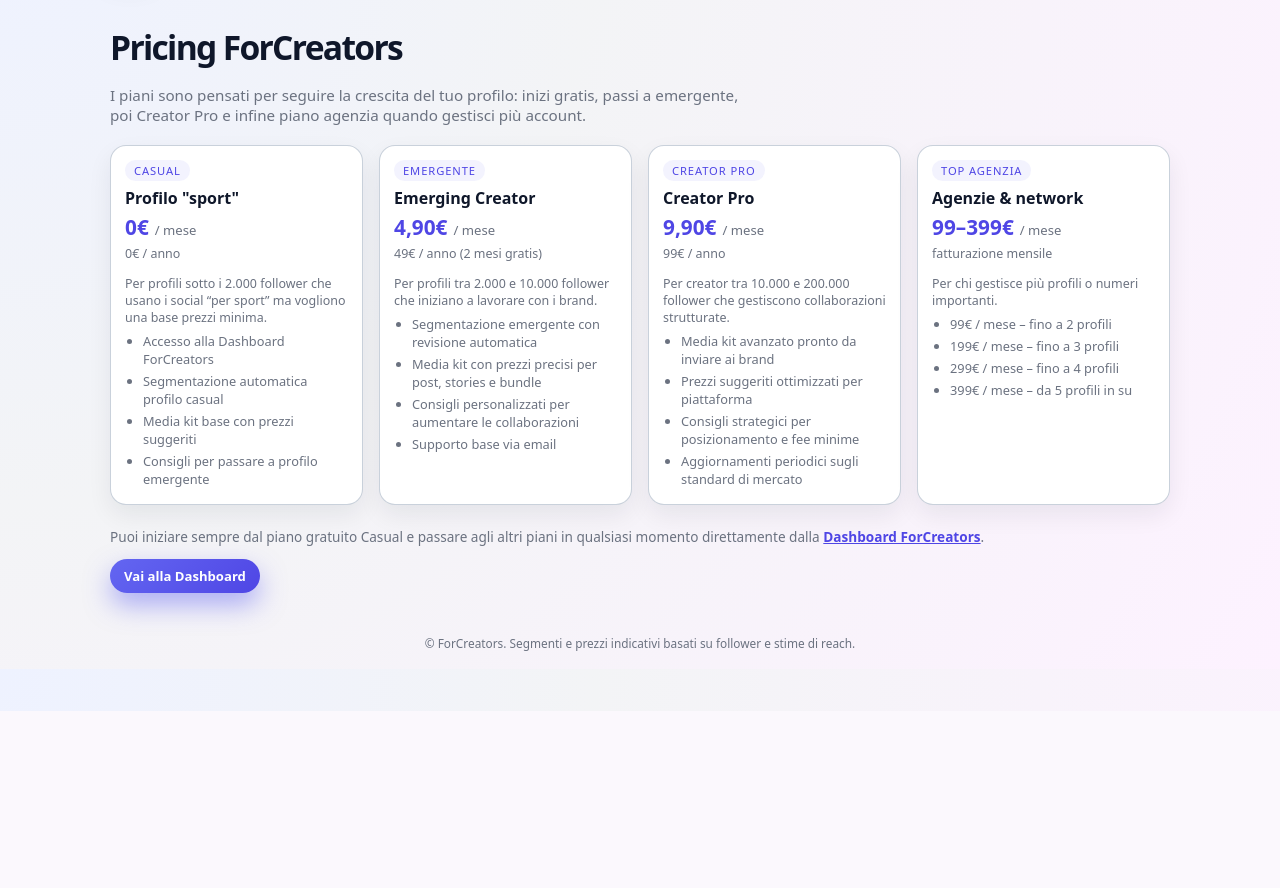
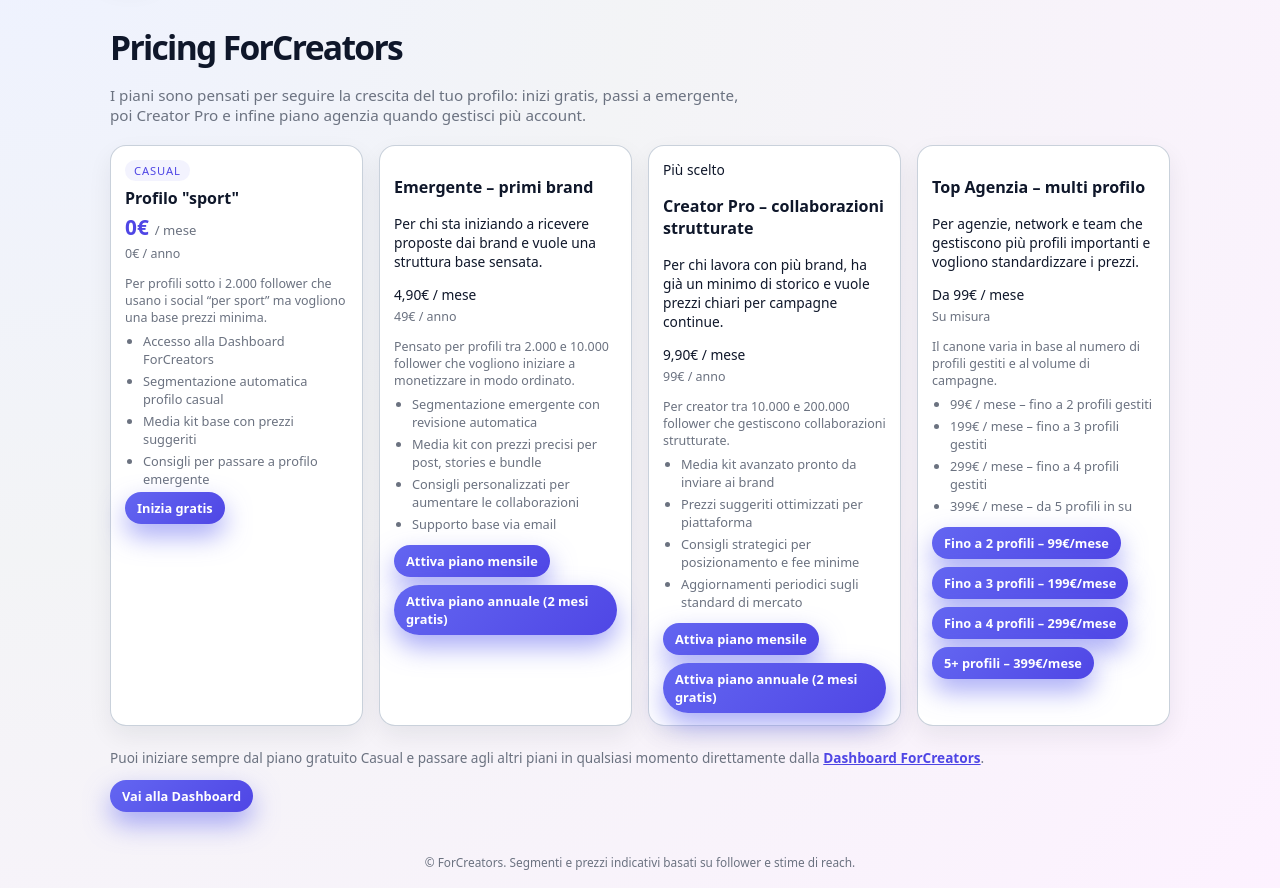
Before and after one commit to antoniobottalico1505/creator-segmentation, a FastAPI app: page /pricing in a window 1280 px wide. Shown: the part 89-977 px from the top of the page. Before the commit the page ends 800 px from the top, so only its background shows below. Run offline with FastAPI, Linux system fonts and the light colour scheme.

Commit message:
Aggiorna pricing con bottoni Stripe

```diff
--- a/templates/pricing.html
+++ b/templates/pricing.html
@@ -216,20 +216,54 @@
       font-size: 0.85rem;
       color: var(--text-muted);
     }
-    .primary-link {
+        .primary-link {
       display: inline-flex;
       align-items: center;
-      gap: 6px;
-      padding: 8px 14px;
+      justify-content: center;
+      padding: 7px 12px;
       border-radius: 999px;
-      border: none;
-      background: linear-gradient(135deg,var(--blue),var(--blue-dark));
+      font-size: 0.8rem;
+      font-weight: 600;
+      background: linear-gradient(135deg, var(--blue), var(--blue-dark));
       color: #ffffff;
       text-decoration: none;
-      font-size: 0.82rem;
-      font-weight: 600;
-      box-shadow: 0 12px 26px rgba(99,102,241,0.5);
+      box-shadow: 0 12px 26px rgba(99,102,241,0.55);
+      transition: transform 0.1s, box-shadow 0.1s, filter 0.1s;
     }
+    .primary-link:hover {
+      transform: translateY(-1px);
+      filter: brightness(1.05);
+      box-shadow: 0 16px 32px rgba(99,102,241,0.65);
+    }
+
+    .price-actions {
+      margin-top: 12px;
+      display: flex;
+      flex-wrap: wrap;
+      gap: 8px;
+    }
+
+    .secondary-link {
+  display: inline-flex;
+  align-items: center;
+  justify-content: center;
+  padding: 7px 12px;
+  border-radius: 999px;
+  font-size: 0.8rem;
+  font-weight: 600;
+  background: linear-gradient(135deg, var(--blue), var(--blue-dark));
+  color: #ffffff;
+  text-decoration: none;
+  box-shadow: 0 12px 26px rgba(99,102,241,0.55);
+  border: none; /* niente bordo blu */
+  transition: transform 0.1s, box-shadow 0.1s, filter 0.1s;
+}
+
+.secondary-link:hover {
+  transform: translateY(-1px);
+  filter: brightness(1.05);
+  box-shadow: 0 16px 32px rgba(99,102,241,0.65);
+}
 
     footer {
       text-align: center;
@@ -310,18 +344,20 @@
         <li>Media kit base con prezzi suggeriti</li>
         <li>Consigli per passare a profilo emergente</li>
       </ul>
+<a href="https://forcreators.vip/" class="primary-link price-cta">
+  <span>Inizia gratis</span>
+</a>
     </article>
 
-    <article class="price-card">
-      <div class="price-badge">Emergente</div>
-      <div class="price-name">Emerging Creator</div>
-      <div class="price-main">
-        <span class="price-value">4,90€</span>
-        <span class="price-period">/ mese</span>
-      </div>
-      <div class="price-yearly">49€ / anno (2 mesi gratis)</div>
+       <article class="price-card">
+      <h3 class="price-title">Emergente – primi brand</h3>
+      <p class="price-sub">
+        Per chi sta iniziando a ricevere proposte dai brand e vuole una struttura base sensata.
+      </p>
+      <div class="price-main">4,90€ / mese</div>
+      <div class="price-yearly">49€ / anno</div>
       <p class="price-note">
-        Per profili tra 2.000 e 10.000 follower che iniziano a lavorare con i brand.
+        Pensato per profili tra 2.000 e 10.000 follower che vogliono iniziare a monetizzare in modo ordinato.
       </p>
       <ul class="price-list">
         <li>Segmentazione emergente con revisione automatica</li>
@@ -329,15 +365,37 @@
         <li>Consigli personalizzati per aumentare le collaborazioni</li>
         <li>Supporto base via email</li>
       </ul>
+
+      <div class="price-actions">
+        <!-- MENSILE EMERGENTE -->
+        <a
+          href="https://buy.stripe.com/aFa5kEgDbgtp6hq56i4gg00"
+          class="primary-link"
+          target="_blank"
+          rel="noopener noreferrer"
+        >
+          Attiva piano mensile
+        </a>
+
+        <!-- ANNUALE EMERGENTE -->
+        <a
+          href="https://buy.stripe.com/dRmbJ22Ml5OL9tC6am4gg06"
+          class="secondary-link"
+          target="_blank"
+          rel="noopener noreferrer"
+        >
+          Attiva piano annuale (2 mesi gratis)
+        </a>
+      </div>
     </article>
 
-    <article class="price-card">
-      <div class="price-badge">Creator Pro</div>
-      <div class="price-name">Creator Pro</div>
-      <div class="price-main">
-        <span class="price-value">9,90€</span>
-        <span class="price-period">/ mese</span>
-      </div>
+       <article class="price-card price-highlight">
+      <div class="badge">Più scelto</div>
+      <h3 class="price-title">Creator Pro – collaborazioni strutturate</h3>
+      <p class="price-sub">
+        Per chi lavora con più brand, ha già un minimo di storico e vuole prezzi chiari per campagne continue.
+      </p>
+      <div class="price-main">9,90€ / mese</div>
       <div class="price-yearly">99€ / anno</div>
       <p class="price-note">
         Per creator tra 10.000 e 200.000 follower che gestiscono collaborazioni strutturate.
@@ -348,25 +406,88 @@
         <li>Consigli strategici per posizionamento e fee minime</li>
         <li>Aggiornamenti periodici sugli standard di mercato</li>
       </ul>
+
+      <div class="price-actions">
+        <!-- MENSILE PRO -->
+        <a
+          href="https://buy.stripe.com/cNi28s9aJ5OL9tC0Q24gg01"
+          class="primary-link"
+          target="_blank"
+          rel="noopener noreferrer"
+        >
+          Attiva piano mensile
+        </a>
+
+        <!-- ANNUALE PRO -->
+        <a
+          href="https://buy.stripe.com/cNiaEYdqZ4KHdJS42e4gg07"
+          class="secondary-link"
+          target="_blank"
+          rel="noopener noreferrer"
+        >
+          Attiva piano annuale (2 mesi gratis)
+        </a>
+      </div>
     </article>
 
     <article class="price-card">
-      <div class="price-badge">Top Agenzia</div>
-      <div class="price-name">Agenzie & network</div>
-      <div class="price-main">
-        <span class="price-value">99–399€</span>
-        <span class="price-period">/ mese</span>
-      </div>
-      <div class="price-yearly">fatturazione mensile</div>
+      <h3 class="price-title">Top Agenzia – multi profilo</h3>
+      <p class="price-sub">
+        Per agenzie, network e team che gestiscono più profili importanti e vogliono standardizzare i prezzi.
+      </p>
+      <div class="price-main">Da 99€ / mese</div>
+      <div class="price-yearly">Su misura</div>
       <p class="price-note">
-        Per chi gestisce più profili o numeri importanti.
+        Il canone varia in base al numero di profili gestiti e al volume di campagne.
       </p>
       <ul class="price-list">
-        <li>99€ / mese – fino a 2 profili</li>
-        <li>199€ / mese – fino a 3 profili</li>
-        <li>299€ / mese – fino a 4 profili</li>
+        <li>99€ / mese – fino a 2 profili gestiti</li>
+        <li>199€ / mese – fino a 3 profili gestiti</li>
+        <li>299€ / mese – fino a 4 profili gestiti</li>
         <li>399€ / mese – da 5 profili in su</li>
       </ul>
+
+      <div class="price-actions">
+        <!-- LINK STRIPE: FINO A 2 PROFILI -->
+        <a
+          href="https://buy.stripe.com/3cI4gAfz7cd9dJS8iu4gg02"
+          class="primary-link"
+          target="_blank"
+          rel="noopener noreferrer"
+        >
+          Fino a 2 profili – 99€/mese
+        </a>
+
+        <!-- LINK STRIPE: FINO A 3 PROFILI -->
+        <a
+          href="https://buy.stripe.com/7sYfZi2Ml1yvaxG56i4gg03"
+          class="secondary-link"
+          target="_blank"
+          rel="noopener noreferrer"
+        >
+          Fino a 3 profili – 199€/mese
+        </a>
+
+        <!-- LINK STRIPE: FINO A 4 PROFILI -->
+        <a
+          href="https://buy.stripe.com/3cI4gA1Ih4KH35egP04gg04"
+          class="secondary-link"
+          target="_blank"
+          rel="noopener noreferrer"
+        >
+          Fino a 4 profili – 299€/mese
+        </a>
+
+        <!-- LINK STRIPE: 5+ PROFILI -->
+        <a
+          href="https://buy.stripe.com/bJecN6biR90XgW4cyK4gg05"
+          class="secondary-link"
+          target="_blank"
+          rel="noopener noreferrer"
+        >
+          5+ profili – 399€/mese
+        </a>
+      </div>
     </article>
   </section>
 
@@ -376,7 +497,7 @@
       direttamente dalla <a href="/" style="color:var(--blue-dark); font-weight:600;">Dashboard ForCreators</a>.
     </p>
     <p style="margin-top:8px;">
-      <a href="/" class="primary-link">
+      <a href="https://forcreators.vip/" class="primary-link">
         <span>Vai alla Dashboard</span>
       </a>
     </p>
```
